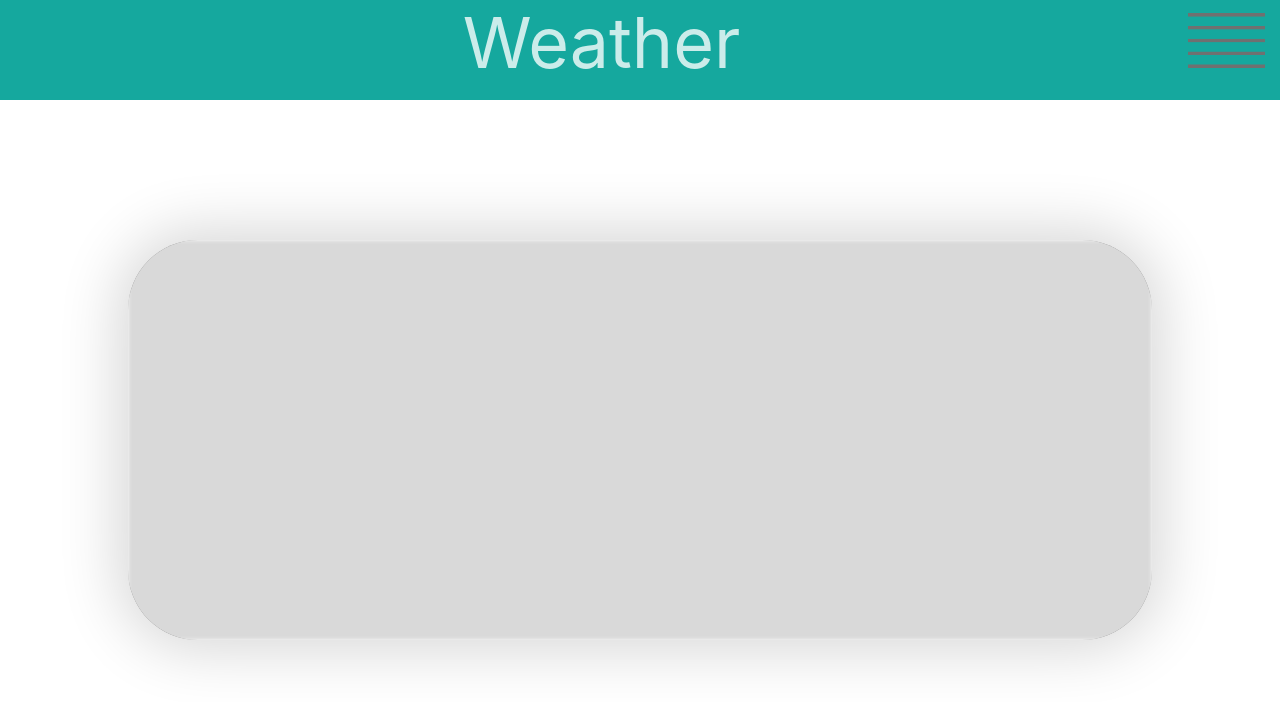
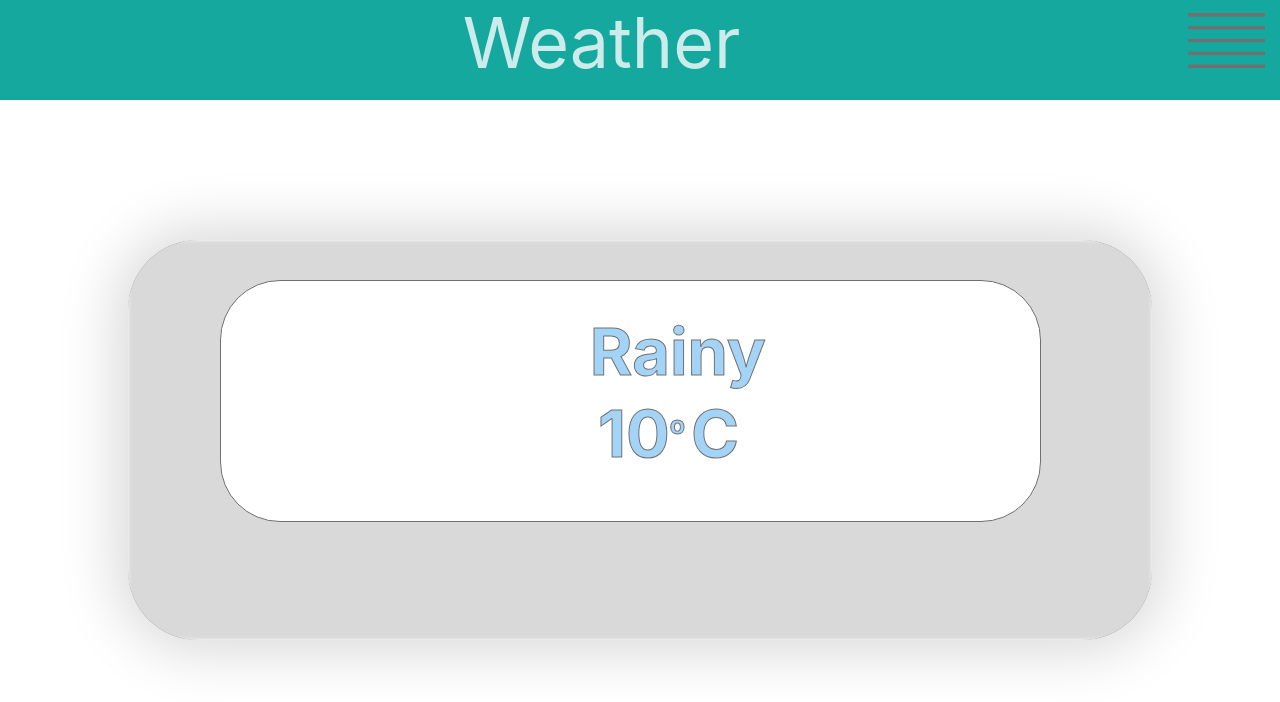
Before and after one commit to MohammadJS2642/Weather_Climate_Frontend, a React (Create React App) app in the folder frontend/: page / in a window 1280 px wide. Shown: the top 702 px of the page. Built offline with nearby package versions, Linux system fonts and the light colour scheme.

Commit message:
👌 IMPROVE:  deleted unnessesary import

```diff
--- a/frontend/src/Body/Body.css
+++ b/frontend/src/Body/Body.css
@@ -6,7 +6,6 @@
   height: 400px;
 
   background-color: rgba(255, 255, 255, 0.78);
-  /* background-color: red; */
   border-radius: 70px;
   box-shadow: 0 0 60px 10px rgba(0, 0, 0, 0.16);
   backdrop-filter: blur(2px) brightness(-15%) opacity(68%);
--- a/frontend/src/Body/Body.js
+++ b/frontend/src/Body/Body.js
@@ -1,7 +1,7 @@
 import React, { Component } from 'react';
 import ReactDOM from 'react-dom';
 import './Body.css';
-import Climate from './Climate';
+import WeatherWidget from '../Weather_Widget/WeatherWidget';
 
 function BodySite() {
     // i should this
@@ -9,7 +9,7 @@ function BodySite() {
 
     return (
         <div className="background_body">
-            <Climate />
+            <WeatherWidget />
         </div>
     );
 }
--- a/frontend/src/Body/Climate.js
+++ /dev/null
@@ -1,17 +0,0 @@
-import React from 'react';
-import ReactDOM from 'react-dom';
-
-
-// todo: add api and another things for showing weather
-function Climate() {
-
-
-    return (
-        <div>
-
-        </div>
-    );
-}
-
-
-export default Climate;
--- /dev/null
+++ b/frontend/src/Weather_Widget/StyleWeatherWidget.css
@@ -0,0 +1,37 @@
+.background_weather {
+  position: inherit;
+  width: 80%;
+  height: 60%;
+  background-color: white;
+  left: 9%;
+  top: 10%;
+  border-radius: 60px;
+  border: 1px solid rgb(112, 112, 112);
+}
+
+.background_weather .weather_status {
+  position: absolute;
+  left: 45%;
+  bottom: 18%;
+  color: rgb(163, 212, 247);
+  font-size: 65px;
+  -webkit-text-stroke: 1px rgb(112, 112, 112);
+}
+
+.background_weather .weather_degree {
+  position: absolute;
+  left: 46%;
+  top: 20%;
+  color: rgb(163, 212, 247);
+  font-size: 65px;
+  font-weight: 700;
+  -webkit-text-stroke: 1px rgb(112, 112, 112);
+}
+
+.background_weather .degree {
+  font-size: 25px;
+}
+
+.background_weather .kelin {
+  font-size: 35px;
+}
--- /dev/null
+++ b/frontend/src/Weather_Widget/WeatherWidget.js
@@ -0,0 +1,16 @@
+import React, { Component } from 'react';
+import ReactDOM from 'react-dom';
+import './StyleWeatherWidget.css';
+
+class WeatherWidget extends Component {
+    render() {
+        return (
+            <div className='background_weather'>
+                <h4 className='weather_status'>Rainy</h4>
+                <p className='weather_degree'>10<sup className="degree">o </sup><sapn className='kelvin'>C</sapn></p>
+            </div >
+        );
+    };
+}
+
+export default WeatherWidget;
--- a/frontend/src/index.js
+++ b/frontend/src/index.js
@@ -5,7 +5,7 @@ import App from './App';
 import reportWebVitals from './reportWebVitals';
 import Header from './Header/Header'
 import BodySite from './Body/Body';
-import Climate from './Body/Climate';
+// import Climate from './Body/Climate';
 import MyBody from './Body/Body';
 
 //TODO: it is shows in above all of tags
```
